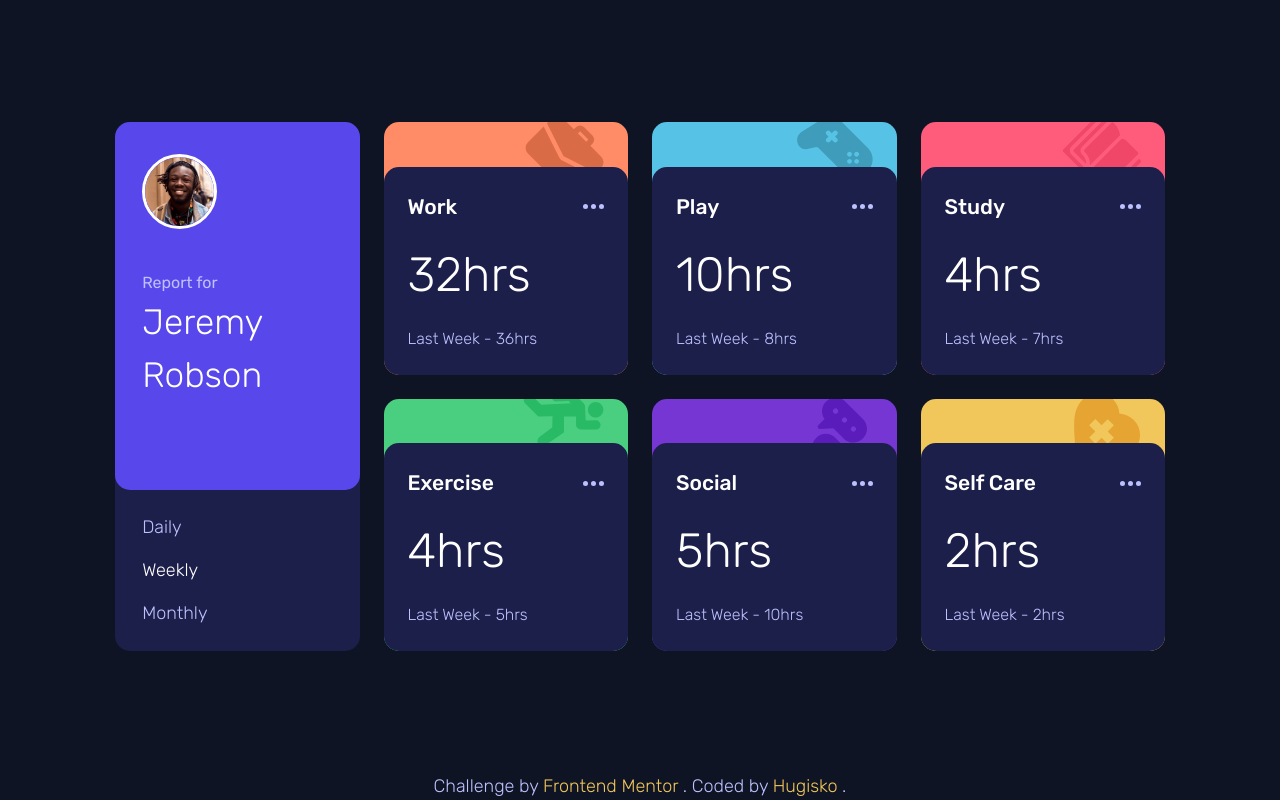
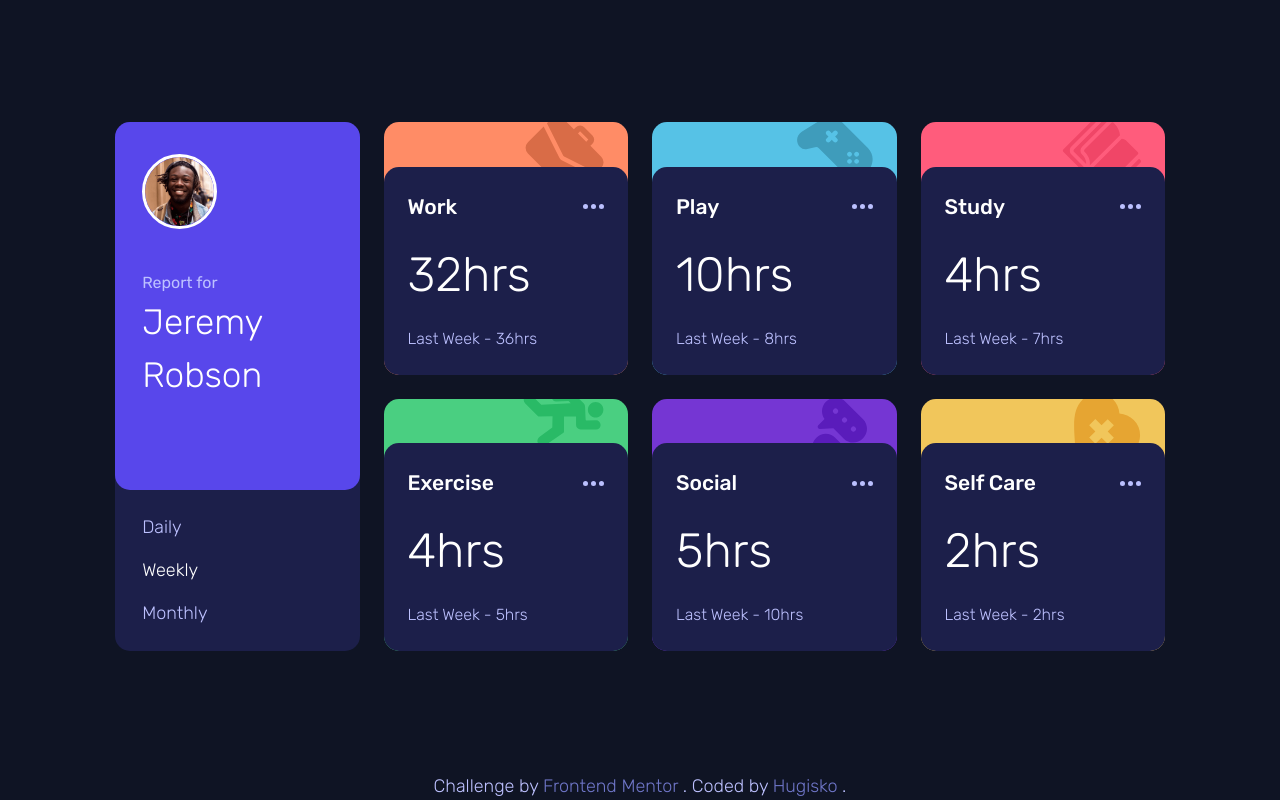
Before and after one commit to Hugisko/Time-tracking-dashboard, a plain HTML site: page index.html in a window 1280 px wide. Drawn offline with Linux system fonts and the light colour scheme.

Commit message:
link color

```diff
--- a/style.css
+++ b/style.css
@@ -49,7 +49,7 @@ ul {
 
 a {
     text-decoration: none;
-    color: var(--Soft-orange-self-care);
+    color: var(--Desaturated-blue);
 }
 
 body {
```
